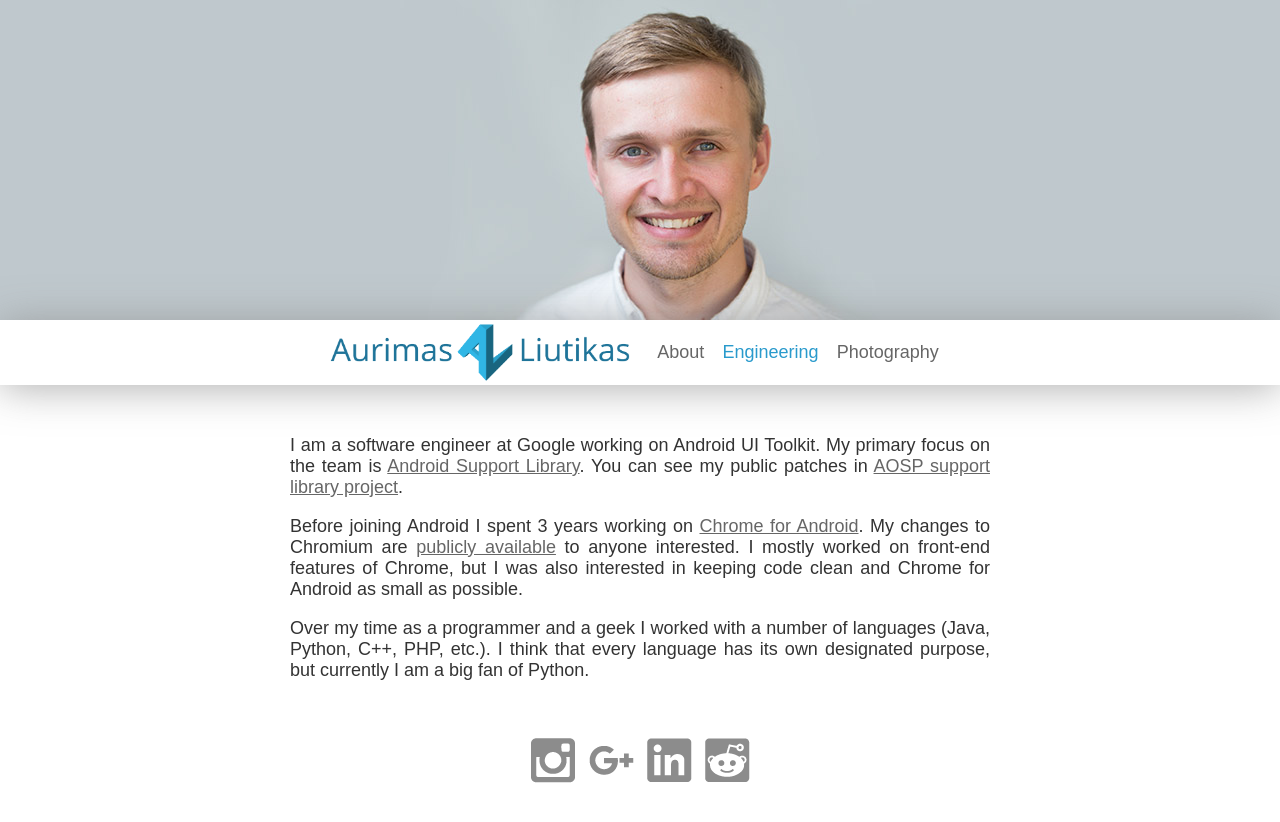
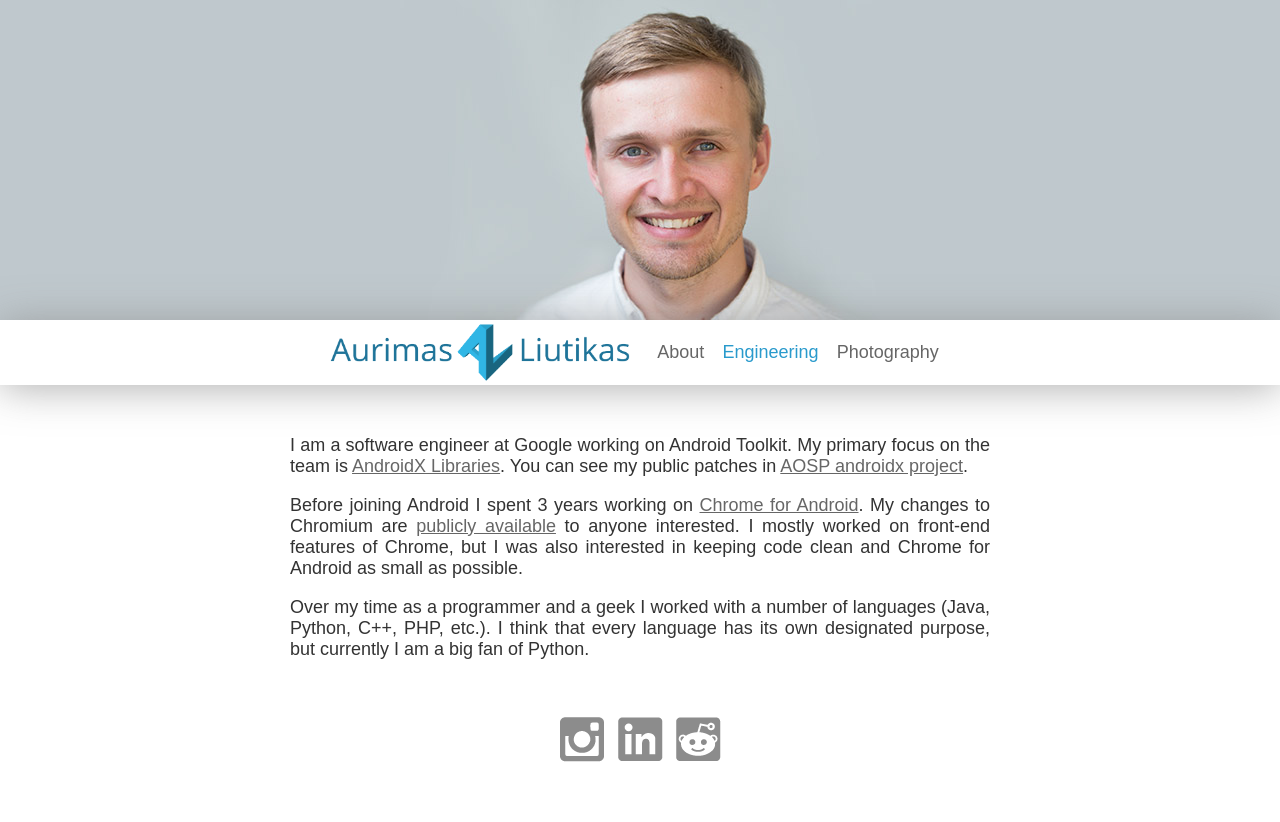
Before and after one commit to liutikas/liutikas.github.io, a Jekyll site: the page built from engineering.md, in a window 1280 px wide. Shown: the top 822 px of the page. Built offline with Jekyll 4.4.1, drawn with Linux system fonts in a browser that asks for light colours.

Commit message:
Update a couple of links

```diff
--- a/_includes/footer.html
+++ b/_includes/footer.html
@@ -2,7 +2,6 @@
 
   <div id="footer">
     <a href="https://instagram.com/_aurimas"><img class="social-button" src="{{ site.url }}/assets/instagram.png" /></a>
-    <a href="https://plus.google.com/+AurimasLiutikas"><img class="social-button" src="{{ site.url }}/assets/gplus.png" /></a>
     <a href="https://www.linkedin.com/in/liutikas"><img class="social-button" src="{{ site.url }}/assets/linkedin.png" /></a>
     <a href="https://www.reddit.com/user/aurimas_chromium/"><img class="social-button" src="{{ site.url }}/assets/reddit.png" /></a>
   </div>
--- a/engineering.md
+++ b/engineering.md
@@ -5,7 +5,7 @@ permalink: /engineering/
 header: header-eng
 ---
 
-I am a software engineer at Google working on Android UI Toolkit. My primary focus on the team is [Android Support Library](https://developer.android.com/topic/libraries/support-library/index.html). You can see my public patches in [AOSP support library project](https://android.googlesource.com/platform/frameworks/support/).
+I am a software engineer at Google working on Android Toolkit. My primary focus on the team is [AndroidX Libraries](hhttps://developer.android.com/jetpack). You can see my public patches in [AOSP androidx project](https://android.googlesource.com/platform/frameworks/support/).
 
 Before joining Android I spent 3 years working on [Chrome for Android](https://play.google.com/store/apps/details?id=com.android.chrome). My changes to Chromium are [publicly available](https://codereview.chromium.org/user/aurimas@chromium.org) to anyone interested. I mostly worked on front-end features of Chrome, but I was also interested in keeping code clean and Chrome for Android as small as possible.
 
```
